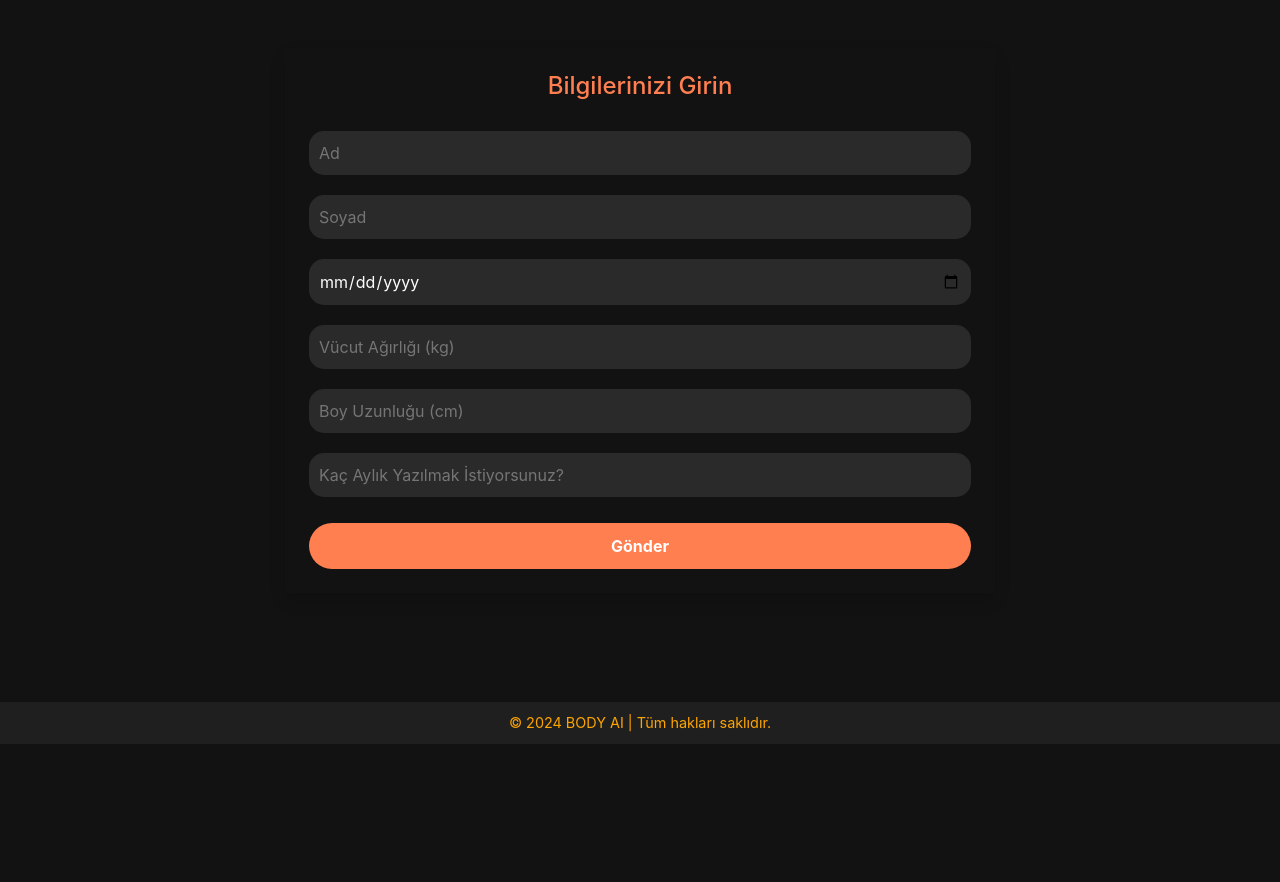
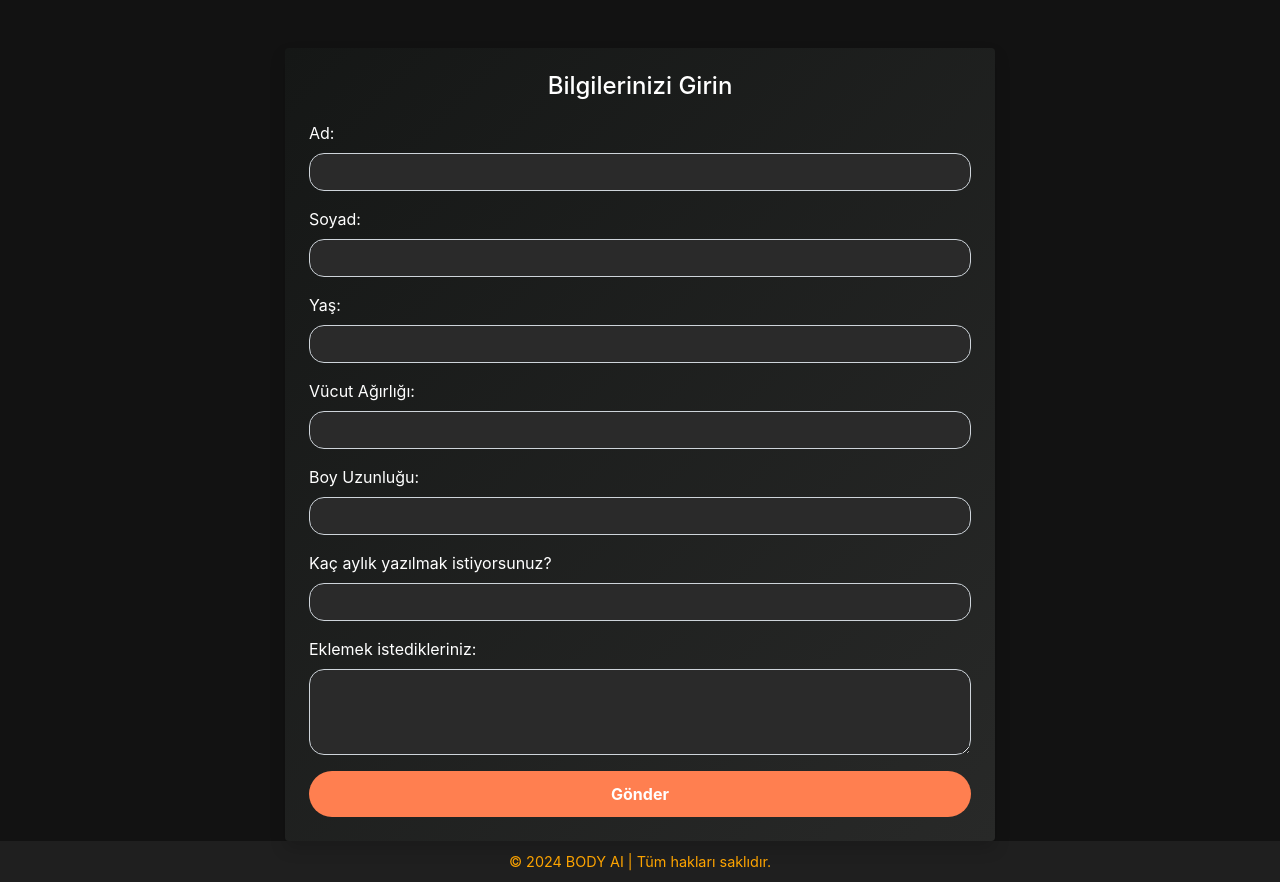
Before and after one commit to hasanyilmazgursoy/Body_AI, a Django app: page / in a window 1280 px wide. Shown: the part 56-938 px from the top of the page. Before the commit the page ends 800 px from the top, so only its background shows below. Run offline with Django 5.2, Linux system fonts and the light colour scheme; some libraries are stand-ins or nearby versions.

Commit message:
arayüz güncelleştirmeleri yapıldı. (kullanıcıdan boxlar alındı)

```diff
--- a/spor/templates/index.html
+++ b/spor/templates/index.html
@@ -9,31 +9,51 @@ Ana Sayfa
     <div class="row justify-content-center">
         <div class="col-md-8">
             <!-- Kullanıcıdan bilgi almak için form -->
-            <div class="form-container p-4 rounded shadow" style="background-color: #121212; border-radius: 20px; box-shadow: 0 8px 40px rgba(0, 0, 0, 0.5);" id="form-container">
-                <h4 class="text-center" style="color: #ff7f50; margin-bottom: 20px;">Bilgilerinizi Girin</h4>
+            <div class="form-container p-4 rounded shadow" id="form-container" style="background: linear-gradient(135deg, #151716, #282928);">
+                <h4 class="text-center" style="color: #fff; margin-bottom: 20px;">Bilgilerinizi Girin</h4>
                 <form method="POST" onsubmit="return false;">
                     {% csrf_token %}
                     <div class="form-group">
-                        <input type="text" name="ad" placeholder="Ad" class="custom-input" required>
-                        <input type="text" name="soyad" placeholder="Soyad" class="custom-input" required>
-                        <input type="date" name="dogum_tarihi" placeholder="Doğum Tarihi" class="custom-input" required>
-                        <input type="number" name="vucut_agirligi" placeholder="Vücut Ağırlığı (kg)" class="custom-input" required>
-                        <input type="number" name="boy_uzunlugu" placeholder="Boy Uzunluğu (cm)" class="custom-input" required>
-                        <input type="number" name="aylik_kayit" placeholder="Kaç Aylık Yazılmak İstiyorsunuz?" class="custom-input" required>
+                        <label for="id_ad" style="color: #fff;">Ad:</label>
+                        <input type="text" id="id_ad" name="ad" class="form-control" style="border-radius: 15px; background-color: #2a2a2a; color: #fff; transition: all 0.3s;"/>
+                    </div>
+                    <div class="form-group">
+                        <label for="id_soyad" style="color: #fff;">Soyad:</label>
+                        <input type="text" id="id_soyad" name="soyad" class="form-control" style="border-radius: 15px; background-color: #2a2a2a; color: #fff; transition: all 0.3s;"/>
+                    </div>
+                    <div class="form-group">
+                        <label for="id_dogum_tarihi" style="color: #fff;">Yaş:</label>
+                        <input type="number" id="id_dogum_tarihi" name="dogum_tarihi" class="form-control" style="border-radius: 15px; background-color: #2a2a2a; color: #fff; transition: all 0.3s;"/>
+                    </div>
+                    <div class="form-group">
+                        <label for="id_kilo" style="color: #fff;">Vücut Ağırlığı:</label>
+                        <input type="number" id="id_kilo" name="kilo" class="form-control" style="border-radius: 15px; background-color: #2a2a2a; color: #fff; transition: all 0.3s;"/>
+                    </div>
+                    <div class="form-group">
+                        <label for="id_boyUzunlugu" style="color: #fff;">Boy Uzunluğu:</label>
+                        <input type="number" id="id_boyUzunlugu" name="boyUzunlugu" class="form-control" style="border-radius: 15px; background-color: #2a2a2a; color: #fff; transition: all 0.3s;"/>
+                    </div>
+                    <div class="form-group">
+                        <label for="id_kacAylik" style="color: #fff;">Kaç aylık yazılmak istiyorsunuz?</label>
+                        <input type="number" id="id_kacAylik" name="kacAylik" class="form-control" style="border-radius: 15px; background-color: #2a2a2a; color: #fff; transition: all 0.3s;"/>
+                    </div>
+                    <div class="form-group">
+                        <label for="id_ekstra_aciklama" style="color: #fff;">Eklemek istedikleriniz:</label>
+                        <textarea id="id_ekstra_aciklama" name="ekstra_aciklama" class="form-control" rows="3" style="border-radius: 15px; background-color: #2a2a2a; color: #fff; transition: all 0.3s;"></textarea>
                     </div>
                     <button type="submit" class="btn btn-block" style="background-color: #ff7f50; color: #fff; border-radius: 25px; padding: 10px; transition: background-color 0.3s; font-weight: bold;" id="submit-btn">Gönder</button>
                 </form>
             </div>
 
             <!-- Chatbox görünürlüğü -->
-            <div class="chat-container mt-4 rounded shadow" style="background-color: #121212; border-radius: 20px; box-shadow: 0 8px 40px rgba(0, 0, 0, 0.5); display: none;" id="chatbox-container">
+            <div class="chat-container mt-4 rounded shadow" style="background-color: #121212; border-radius: 15px; box-shadow: 0 4px 20px rgba(0, 0, 0, 0.5); display: none;" id="chatbox-container">
                 <div class="card-body">
                     <h5 class="card-title text-center" style="color: #ffab40; margin-bottom: 20px;">Soru Sor</h5>
                     <div id="loading-message" style="color: #ffab40; text-align: center; display: none; margin-bottom: 10px;">
                         <p>Size uygun fitness programı hazırlanıyor...</p>
                         <div class="loader"></div>
                     </div>
-                    <div id="chatbox" class="border p-3 mb-3 rounded" style="height: 300px; overflow-y: auto; background-color: #1e1e1e; color: #e0e0e0; border-radius: 20px; margin-bottom: 20px;">
+                    <div id="chatbox" class="border p-3 mb-3 rounded" style="height: 300px; overflow-y: auto; background-color: #1e1e1e; color: #e0e0e0; border-radius: 15px; margin-bottom: 20px;">
                         <!-- Chat messages will appear here -->
                     </div>
                     <div class="input-group">
@@ -45,6 +65,23 @@ Ana Sayfa
         </div>
     </div>
 </div>
+
+<style>
+    .loader {
+        border: 8px solid #f3f3f3; /* Açık gri */
+        border-top: 8px solid #ff7f50; /* Turuncu */
+        border-radius: 50%;
+        width: 30px;
+        height: 30px;
+        animation: spin 1s linear infinite; /* Dönme animasyonu */
+        margin: 10px auto; /* Ortalamak için */
+    }
+
+    @keyframes spin {
+        0% { transform: rotate(0deg); }
+        100% { transform: rotate(360deg); }
+    }
+</style>
 
 <!-- Chatbox için JS -->
 <script>
@@ -100,68 +137,17 @@ Ana Sayfa
             if (userMessage.trim() === '') return;
 
             // Kullanıcı mesajını gösterme
-            const userBubble = document.createElement('div');
-            userBubble.innerHTML = `<strong style="color: #ffab40;">Ben:</strong> ${userMessage}`;
-            userBubble.style.marginBottom = '10px';
-            userBubble.style.backgroundColor = '#ff7f50';
-            userBubble.style.color = '#fff';
-            userBubble.style.borderRadius = '15px';
-            userBubble.style.padding = '10px';
-            userBubble.style.textAlign = 'left';
-            chatbox.appendChild(userBubble);
+            const userMessageDiv = document.createElement('div');
+            userMessageDiv.innerHTML = `<strong>Kullanıcı:</strong> ${userMessage}`;
+            userMessageDiv.style.marginBottom = '10px';
+            userMessageDiv.style.color = '#e0e0e0';
+            userMessageDiv.style.textAlign = 'left';
+            chatbox.appendChild(userMessageDiv);
+            chatbox.scrollTop = chatbox.scrollHeight;
+
+            // Kullanıcı giriş kutusunu temizle
             userInput.value = '';
-
-            // Bot cevabını simüle etme
-            setTimeout(() => {
-                const botBubble = document.createElement('div');
-                botBubble.innerHTML = `<strong style="color: #ffab40;">BODY AI:</strong> Bu bir örnek cevap.`;
-                botBubble.style.marginBottom = '10px';
-                botBubble.style.backgroundColor = '#333';
-                botBubble.style.color = '#e0e0e0';
-                botBubble.style.borderRadius = '15px';
-                botBubble.style.padding = '10px';
-                botBubble.style.textAlign = 'left';
-                chatbox.appendChild(botBubble);
-                chatbox.scrollTop = chatbox.scrollHeight;
-            }, 1000);
         });
     }
 </script>
-
-<!-- Kum Saati CSS Animasyonu -->
-<style>
-    .loader {
-        border: 8px solid #f3f3f3;
-        border-top: 8px solid #ff7f50;
-        border-radius: 50%;
-        width: 30px;
-        height: 30px;
-        animation: spin 1s linear infinite;
-        margin: 10px auto;
-    }
-
-    @keyframes spin {
-        0% { transform: rotate(0deg); }
-        100% { transform: rotate(360deg); }
-    }
-
-    /* Yeni stil tanımları */
-    .custom-input {
-        width: 100%;
-        padding: 10px;
-        margin: 10px 0;
-        border: none;
-        border-radius: 15px;
-        background-color: #2a2a2a;
-        color: #fff;
-        transition: border 0.3s, box-shadow 0.3s;
-    }
-
-    .custom-input:focus {
-        outline: none;
-        border: 1px solid #ff7f50;
-        box-shadow: 0 0 5px rgba(255, 127, 80, 0.5);
-    }
-</style>
 {% endblock %}
- ## 5.2. Hakkımızda Sayfası
```
